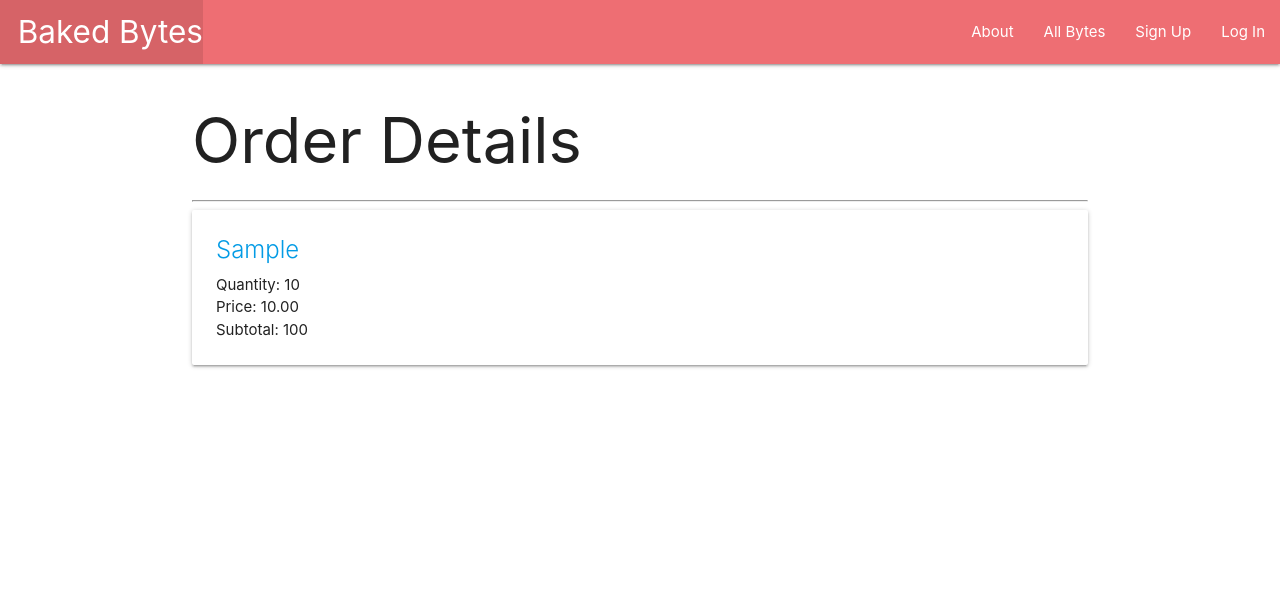
After one commit to caitlinfcorrigan/baked-bytes, a Django app: page /orders/1/ in a window 1280 px wide. The commit adds this page. Shown: the top 605 px of the page. Run offline with Django 5.2, Linux system fonts and the light colour scheme; tables that the repository leaves empty hold one stand-in row (values such as "Sample post").

Commit message:
adds working order_detail page with url and view

```diff
--- a/bytes/templates/base.html
+++ b/bytes/templates/base.html
@@ -23,6 +23,7 @@
                     <li><a href="{% url 'index' %}">All Bytes</a></li>
                     {% if user.is_authenticated %}
                     <li><a href="{% url 'cart' %}">Cart</a></li>
+                    <li><a href="{% url 'orders' %}">Order History</a></li>
                     <li>
                         <form action="{% url 'logout' %}" method="POST">
                         {% csrf_token %}
--- /dev/null
+++ b/bytes/templates/order_detail.html
@@ -0,0 +1,19 @@
+{% extends 'base.html' %}
+{% block content %}
+
+<h1>Order Details</h1>
+<hr>
+{% for item in items %}
+    <div class="card">
+        <div class="card-content">
+            <a href="{% url 'detail' item.byte_id %}">
+                <span class="card-title">{{ item.byte.item }}</span>
+            </a>
+            <p>Quantity: {{ item.quantity }}</p>
+            <p>Price: {{ item.byte.price }}</p>
+            <p>Subtotal: {{item.subtotal}}</p>
+        </div>
+    </div>
+{% endfor %}
+
+{% endblock %}
--- a/bytes/templates/orders.html
+++ b/bytes/templates/orders.html
@@ -6,7 +6,7 @@
 {% for order in cart %}
     <div class="card">
         <div class="card-content">
-            <a href="{% url 'detail' order.id %}">
+            <a href="{% url 'orders_detail' order.id %}">
                 <span class="card-title">{{ order.id }}</span>
             </a>
             <p>{{ order.order_date }}</p>
--- a/bytes/urls.py
+++ b/bytes/urls.py
@@ -12,5 +12,7 @@ urlpatterns = [
     # path('cart/<int:byte_id>/delete', views.CartDelete.as_view(), name='byte_delete'),
     # path('cart/<int:byte_id>/update', views.CartUpdate, name='byte_update'),
     path('orders/', views.orders, name='orders'),
-    # path('orders/<int:order_id>/', views.OrderDetail.as_view(), name="order_detail")
+    path('orders/<int:order_id>/', views.order_detail, name='order_detail')
+    # path('orders/<int:order_id>/', views.OrderDetail.as_view(), name="orders_detail"),
+
 ]
--- a/bytes/views.py
+++ b/bytes/views.py
@@ -88,4 +88,15 @@ def orders(request):
     return redirect('cart')
   return render(request, 'orders.html', {"cart": cart})
 
+def order_detail(request, order_id):
+  # order = Order.objects.get(id=order_id)
+  items = Order_Detail.objects.select_related('byte').filter(order_id=order_id)
+  items = items.annotate(subtotal=F('byte__price')*F('quantity'))
+  total = items.aggregate(Sum('subtotal'))
+  return render(request, 'order_detail.html', {'items': items, 'total': total})
+
 # CLASS-BASED VIEWS
+
+
+# class ByteDetail(DetailView):
+#   model = Byte
```
Also changed, not shown: bytes/templates/cart.html (+7 -0 lines).
